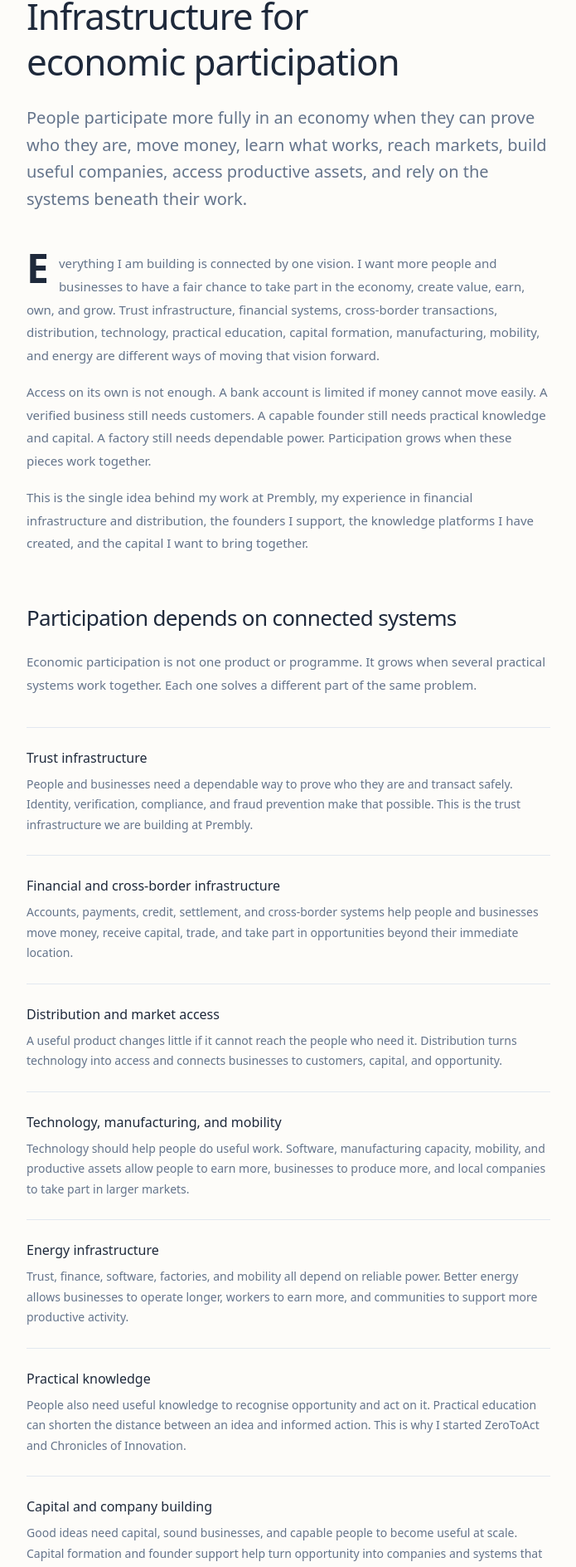
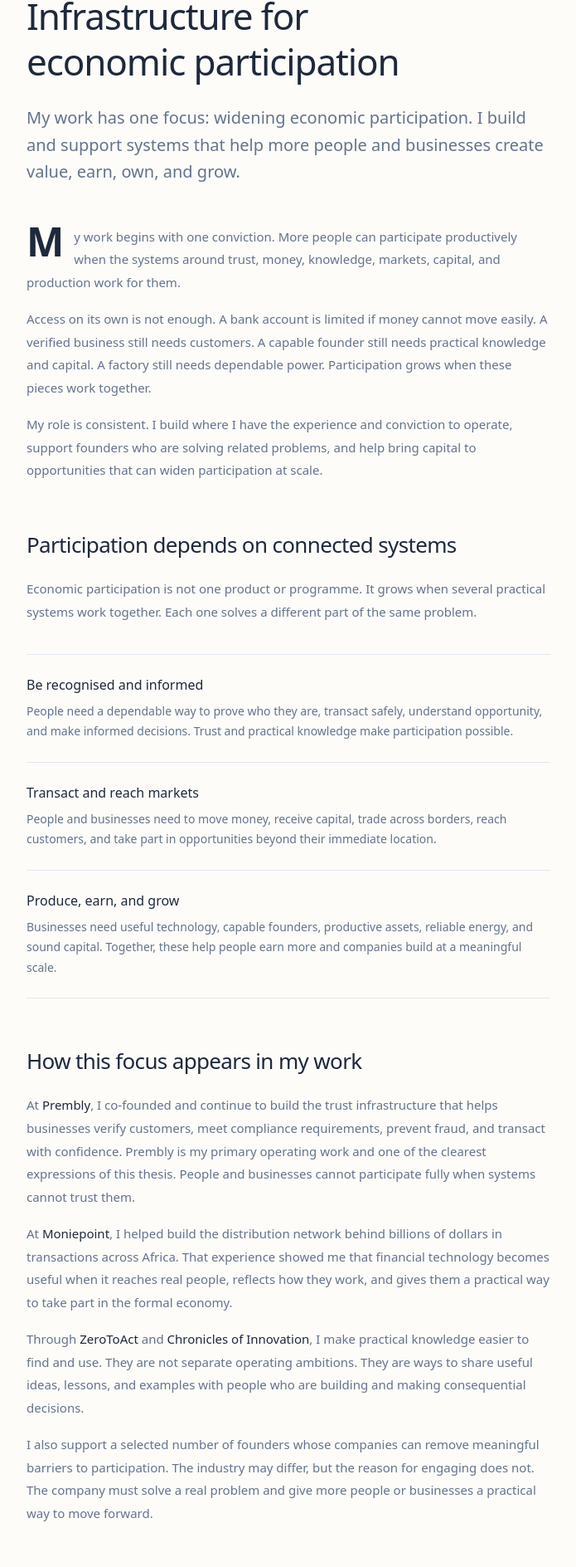
Before and after one commit to Threadigit/adetuyi.com, a Next.js app: page /thesis in a window 1280 px wide. Shown: the part 219-2107 px from the top of the page at 83% size, without its empty margins (292-987 px from the left). Built offline with nearby package versions, Linux system fonts and the light colour scheme.

Commit message:
Sharpen singular economic participation focus

```diff
--- a/src/app/thesis/page.tsx
+++ b/src/app/thesis/page.tsx
@@ -3,7 +3,7 @@
 
 const title = "Infrastructure for Economic Participation";
 const description =
-  "Tolu Adetuyi's thesis on how trust, finance, practical knowledge, distribution, technology, manufacturing, mobility, energy, and capital expand economic participation.";
+  "Tolu Adetuyi's thesis on building and supporting the systems that help more people and businesses participate productively in the economy.";
 const canonical = "https://adetuyi.com/thesis";
 
 export const metadata: Metadata = {
@@ -34,32 +34,16 @@
 
 const infrastructureLayers = [
   {
-    title: "Trust infrastructure",
-    text: "People and businesses need a dependable way to prove who they are and transact safely. Identity, verification, compliance, and fraud prevention make that possible. This is the trust infrastructure we are building at Prembly.",
+    title: "Be recognised and informed",
+    text: "People need a dependable way to prove who they are, transact safely, understand opportunity, and make informed decisions. Trust and practical knowledge make participation possible.",
   },
   {
-    title: "Financial and cross-border infrastructure",
-    text: "Accounts, payments, credit, settlement, and cross-border systems help people and businesses move money, receive capital, trade, and take part in opportunities beyond their immediate location.",
+    title: "Transact and reach markets",
+    text: "People and businesses need to move money, receive capital, trade across borders, reach customers, and take part in opportunities beyond their immediate location.",
   },
   {
-    title: "Distribution and market access",
-    text: "A useful product changes little if it cannot reach the people who need it. Distribution turns technology into access and connects businesses to customers, capital, and opportunity.",
-  },
-  {
-    title: "Technology, manufacturing, and mobility",
-    text: "Technology should help people do useful work. Software, manufacturing capacity, mobility, and productive assets allow people to earn more, businesses to produce more, and local companies to take part in larger markets.",
-  },
-  {
-    title: "Energy infrastructure",
-    text: "Trust, finance, software, factories, and mobility all depend on reliable power. Better energy allows businesses to operate longer, workers to earn more, and communities to support more productive activity.",
-  },
-  {
-    title: "Practical knowledge",
-    text: "People also need useful knowledge to recognise opportunity and act on it. Practical education can shorten the distance between an idea and informed action. This is why I started ZeroToAct and Chronicles of Innovation.",
-  },
-  {
-    title: "Capital and company building",
-    text: "Good ideas need capital, sound businesses, and capable people to become useful at scale. Capital formation and founder support help turn opportunity into companies and systems that can serve many more people.",
+    title: "Produce, earn, and grow",
+    text: "Businesses need useful technology, capable founders, productive assets, reliable energy, and sound capital. Together, these help people earn more and companies build at a meaningful scale.",
   },
 ];
 
@@ -122,22 +106,17 @@
             <span className="block">economic participation</span>
           </h1>
           <p className="text-[18px] md:text-[20px] leading-relaxed text-muted">
-            People participate more fully in an economy when they can prove who
-            they are, move money, learn what works, reach markets, build useful
-            companies, access productive assets, and rely on the systems beneath
-            their work.
+            My work has one focus: widening economic participation. I build and
+            support systems that help more people and businesses create value,
+            earn, own, and grow.
           </p>
         </header>
 
         <div className="thesis-body max-w-none">
           <p className="first-letter:text-[48px] first-letter:font-bold first-letter:text-foreground first-letter:mr-3 first-letter:float-left first-letter:leading-[0.8]">
-            Everything I am building is connected by one vision. I want more
-            people and businesses to have a fair chance to take part in the
-            economy, create value, earn, own, and grow. Trust infrastructure,
-            financial systems, cross-border transactions, distribution,
-            technology, practical education, capital formation, manufacturing,
-            mobility, and energy are different ways of moving that vision
-            forward.
+            My work begins with one conviction. More people can participate
+            productively when the systems around trust, money, knowledge,
+            markets, capital, and production work for them.
           </p>
           <p>
             Access on its own is not enough. A bank account is limited if money
@@ -147,10 +126,10 @@
             these pieces work together.
           </p>
           <p>
-            This is the single idea behind my work at Prembly, my experience in
-            financial infrastructure and distribution, the founders I support,
-            the knowledge platforms I have created, and the capital I want to
-            bring together.
+            My role is consistent. I build where I have the experience and
+            conviction to operate, support founders who are solving related
+            problems, and help bring capital to opportunities that can widen
+            participation at scale.
           </p>
 
           <h2 className="text-[22px] md:text-[26px] font-medium text-foreground tracking-tight mt-14 mb-5">
@@ -179,7 +158,7 @@
           </div>
 
           <h2 className="text-[22px] md:text-[26px] font-medium text-foreground tracking-tight mt-14 mb-5">
-            One vision expressed through different work
+            How this focus appears in my work
           </h2>
           <p>
             At{" "}
@@ -193,9 +172,9 @@
             </a>
             , I co-founded and continue to build the trust infrastructure that
             helps businesses verify customers, meet compliance requirements,
-            prevent fraud, and transact with confidence. Prembly is not separate
-            from this thesis. It is one of its clearest expressions because
-            people and businesses cannot participate fully when systems cannot
+            prevent fraud, and transact with confidence. Prembly is my primary
+            operating work and one of the clearest expressions of this thesis.
+            People and businesses cannot participate fully when systems cannot
             trust them.
           </p>
           <p>
@@ -233,37 +212,35 @@
             >
               Chronicles of Innovation
             </a>
-            , I make practical knowledge easier to find and use. I started them
-            because opportunity is also shaped by what people know, what they
-            can learn from others, and whether useful ideas are explained in a
-            way that leads to action.
+            , I make practical knowledge easier to find and use. They are not
+            separate operating ambitions. They are ways to share useful ideas,
+            lessons, and examples with people who are building and making
+            consequential decisions.
           </p>
           <p>
-            I have also worked with founders across cross-border finance,
-            mobility, insurance, and other sectors. Supporting founders and
-            helping capital reach sound opportunities are also part of this
-            vision. Strong companies can remove barriers at scale and give more
-            people access to useful products, work, and ownership.
+            I also support a selected number of founders whose companies can
+            remove meaningful barriers to participation. The industry may
+            differ, but the reason for engaging does not. The company must solve
+            a real problem and give more people or businesses a practical way
+            to move forward.
           </p>
 
           <h2 className="text-[22px] md:text-[26px] font-medium text-foreground tracking-tight mt-14 mb-5">
-            From digital systems to physical infrastructure
+            The next expression
           </h2>
           <p>
-            Digital systems can make markets easier to use and connect. They
-            cannot manufacture a product, move a physical asset, or produce
-            electricity by themselves. That is why my work also extends into
-            the physical systems that people and businesses need to be
-            productive.
+            My experience began with digital and financial systems, but the
+            same conviction leads naturally to physical infrastructure. A
+            trusted business that can move money still cannot produce without
+            reliable power, productive assets, and the ability to reach its
+            market.
           </p>
           <p>
-            I am interested in infrastructure whose usefulness is visible in
-            what people and businesses can do after it exists. Can a rider own
-            a productive asset and retain more income? Can a manufacturer add a
-            shift? Can a small business serve more customers? Can a founder get
-            the knowledge and capital needed to build something useful? These
-            are not separate ambitions. They are different signs that more
-            people can participate.
+            I am interested in work whose value can be seen in what changes for
+            the user. A rider retains more income. A manufacturer adds a shift.
+            A small business serves more customers. A capable founder gets the
+            support and capital needed to build something useful. These are
+            different outcomes of the same focus.
           </p>
 
           <div className="my-12 p-8 bg-accent/5 ring-1 ring-border rounded-xl">
```
